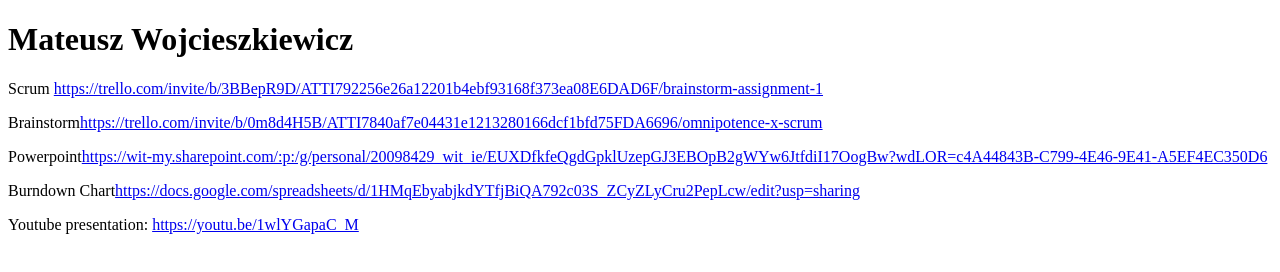
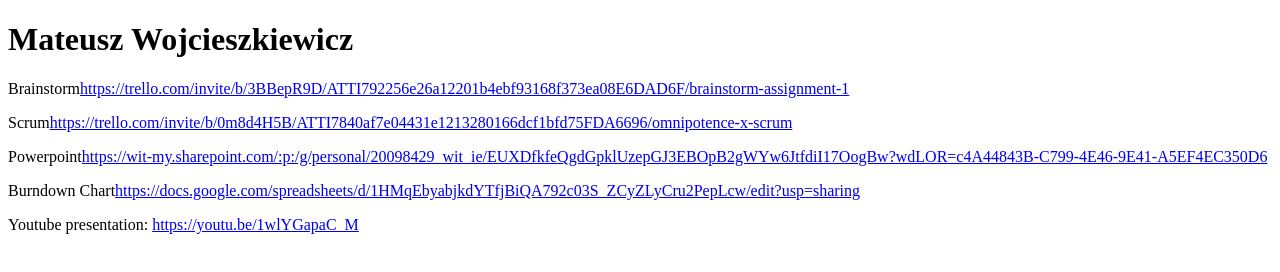
Before and after one commit to mateuszw1/mateuszw1.github.io, a plain HTML site: page index.html in a window 1280 px wide. Drawn offline with Linux system fonts and the light colour scheme.

Commit message:
Update index.html

```diff
--- a/index.html
+++ b/index.html
@@ -2,8 +2,8 @@
 <html>
 <body>
 <h1>Mateusz Wojcieszkiewicz</h1>
-<p>Scrum <a href="url">https://trello.com/invite/b/3BBepR9D/ATTI792256e26a12201b4ebf93168f373ea08E6DAD6F/brainstorm-assignment-1</a></p>
-<p>Brainstorm<a href="url">https://trello.com/invite/b/0m8d4H5B/ATTI7840af7e04431e1213280166dcf1bfd75FDA6696/omnipotence-x-scrum </a></p>
+<p>Brainstorm<a href="url">https://trello.com/invite/b/3BBepR9D/ATTI792256e26a12201b4ebf93168f373ea08E6DAD6F/brainstorm-assignment-1</a></p>
+<p>Scrum<a href="url">https://trello.com/invite/b/0m8d4H5B/ATTI7840af7e04431e1213280166dcf1bfd75FDA6696/omnipotence-x-scrum </a></p>
 <p>Powerpoint<a href="url">https://wit-my.sharepoint.com/:p:/g/personal/20098429_wit_ie/EUXDfkfeQgdGpklUzepGJ3EBOpB2gWYw6JtfdiI17OogBw?wdLOR=c4A44843B-C799-4E46-9E41-A5EF4EC350D6</a></p>
 <p>Burndown Chart<a href="url">https://docs.google.com/spreadsheets/d/1HMqEbyabjkdYTfjBiQA792c03S_ZCyZLyCru2PepLcw/edit?usp=sharing</a></p>
 <p>Youtube presentation: <a href="url"> https://youtu.be/1wlYGapaC_M </a></p>
```
